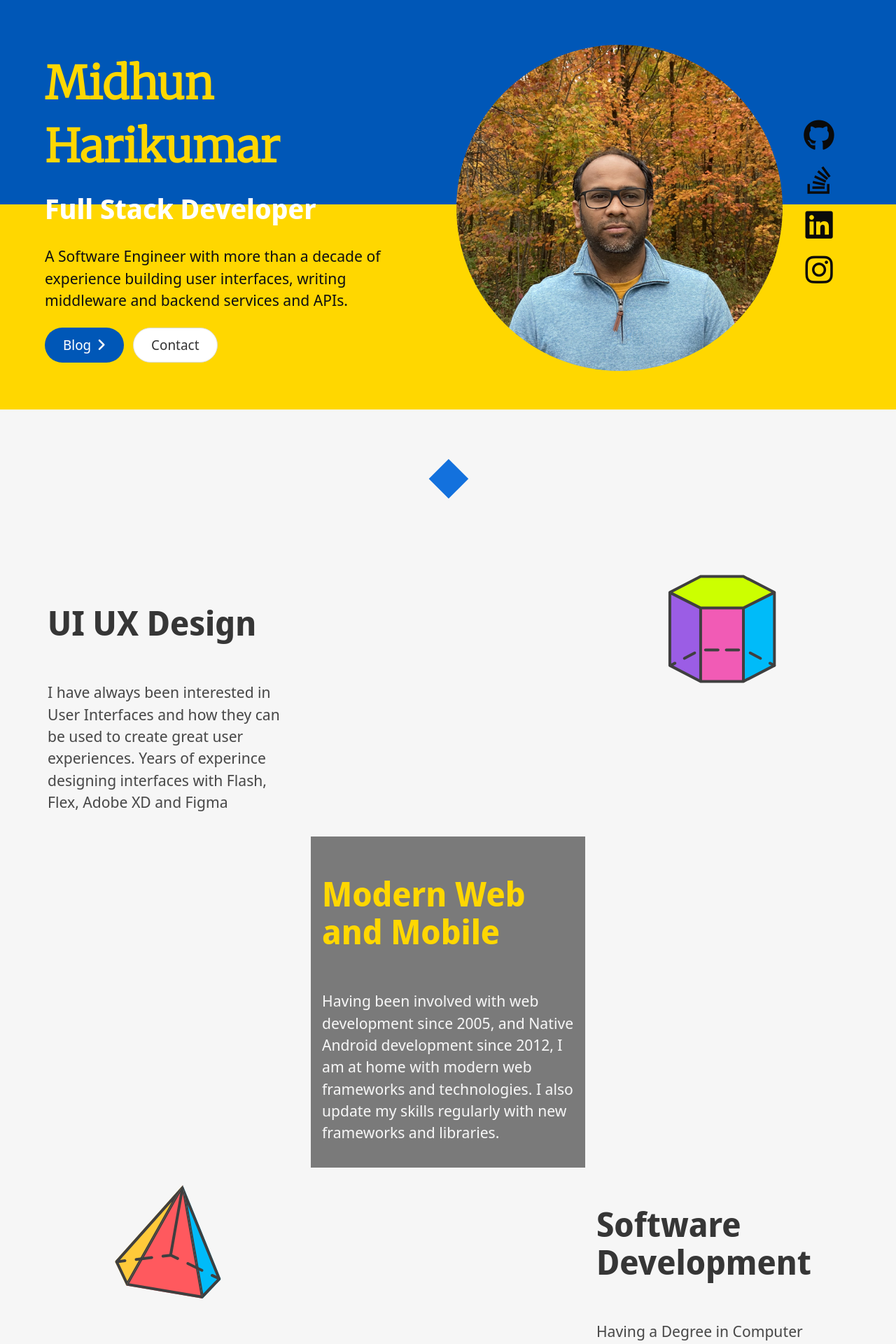
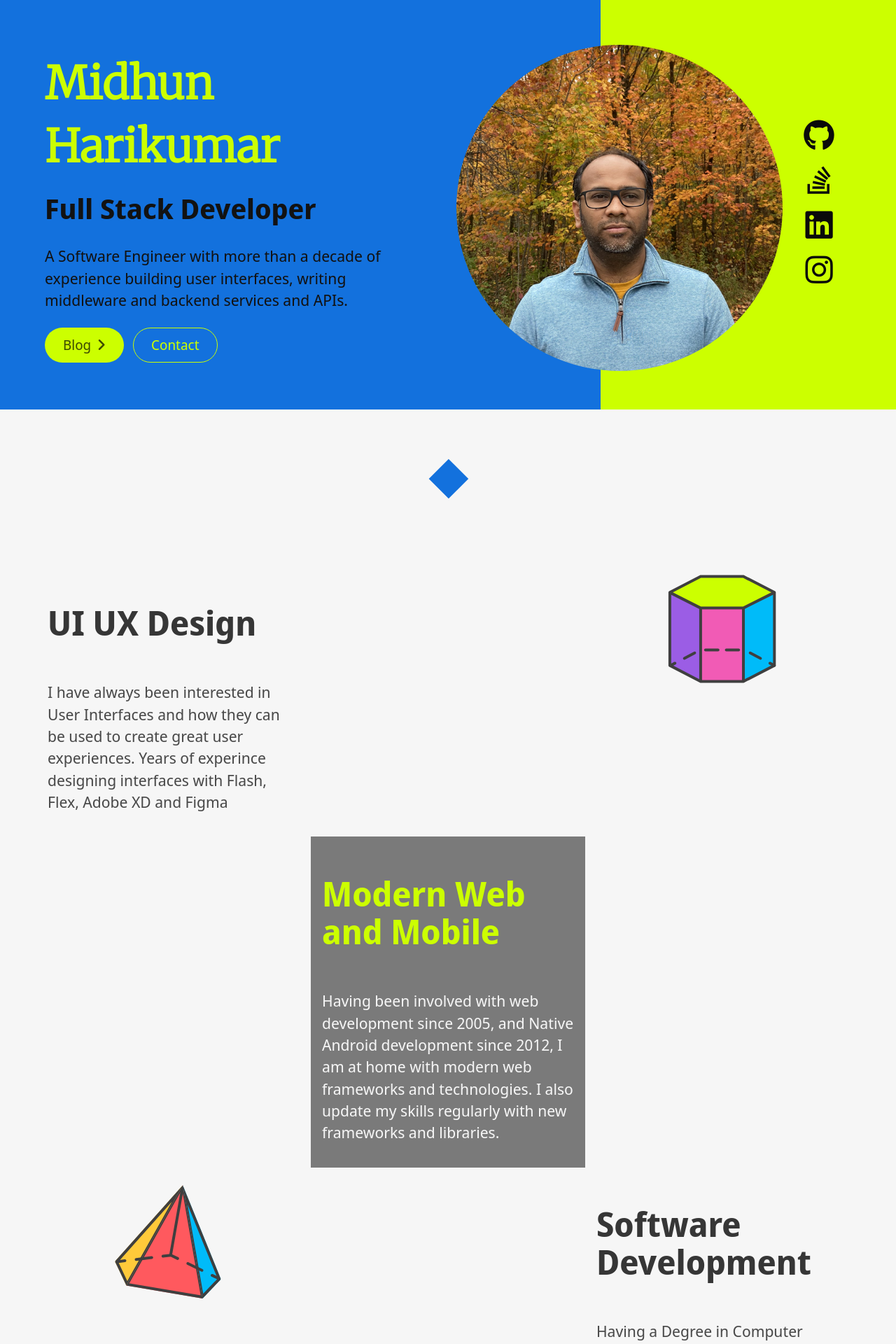
Before and after one commit to midhunhk/midhunhk.github.io, a Jekyll site: the page built from index.html, in a window 1280 px wide. Shown: the top 1920 px of the page at 70% size. Built offline with Jekyll 4.4.1, drawn with Linux system fonts in a browser that asks for light colours; nearby versions of some CDN libraries; comment, search, counter and statistics services are not loaded; a style sheet for code colours, icons or effects is not loaded.

Commit message:
revert style changes

```diff
--- a/assets/css/custom.css
+++ b/assets/css/custom.css
@@ -121,15 +121,15 @@
 
 @media only screen and (max-width: 768px) {
     .home-hero{
-        /*background-color: #1371DD; */
-        background-color: #0057b7;
+        background-color: #1371DD;
+        /* background-color: #0057b7; */
     }
 }
 @media only screen and (min-width: 768px) {
     .home-hero{
         /* alt 2nd color #b5db1e */
-        /* background: linear-gradient(90deg, #1371DD 67%, #ccff00 33%); */
-        background: linear-gradient(180deg, #0057b7 50%, #ffd700 50%);
+        background: linear-gradient(90deg, #1371DD 67%, #ccff00 33%);
+        /* background: linear-gradient(180deg, #0057b7 50%, #ffd700 50%); */
     }
 }
 
--- a/index.html
+++ b/index.html
@@ -14,21 +14,17 @@
                         <p class="is-family-secondary has-text-weight-bold has-text-success is-size-1 animate__animated animate__fadeInRight animate__delay-1s py-2">Midhun Harikumar</p>
 
                         <div class="animate__animated animate__fadeIn animate__delay-2s animate__fast">
-                            <p class="py-2 is-size-4 has-text-weight-semibold">Full Stack Developer</p>
-                            <p class="py-2 pr-4 my-2 has-text-black-bis has-text-white-mobile">
+                            <p class="py-2 is-size-4 has-text-weight-semibold has-text-black-bis">Full Stack Developer</p>
+                            <p class="py-2 pr-4 my-2 has-text-black-bis">
                                 A Software Engineer with more than a decade of experience building user interfaces, writing middleware and backend services and APIs.
                             </p>
 
                             <div class="has-text-centered-mobile mt-4">
-                                <a class="is-primary button is-medium is-rounded is-hidden-mobile" href="/blog">
+                                <a class="is-success button is-medium is-rounded" href="/blog">
                                     <span class="mr-2">Blog</span>
                                     <i class="fas fa-angle-right"></i>
                                 </a>
-                                <a class="is-success button is-medium is-rounded is-hidden-tablet" href="/blog">
-                                    <span class="mr-2">Blog</span>
-                                    <i class="fas fa-angle-right"></i>
-                                </a>
-                                <button class="button is-outlined is-medium ml-2 is-rounded" onclick="javascript:scrollToSection('contact')">Contact</button>
+                                <button class="button is-success is-outlined is-medium ml-2 is-rounded" onclick="javascript:scrollToSection('contact')">Contact</button>
                             </div>
 
                         </div>
--- a/package.json
+++ b/package.json
@@ -1,6 +1,6 @@
 {
   "name": "midhunhk.github.io",
-  "version": "2.1.9",
+  "version": "2.1.10",
   "description": "Personal Portfolio and Blog",
   "dependencies": {
     "bulma": "^0.9.4",
```
Also changed, not shown: Gemfile.lock, assets/css/app.css, 1 other file.
